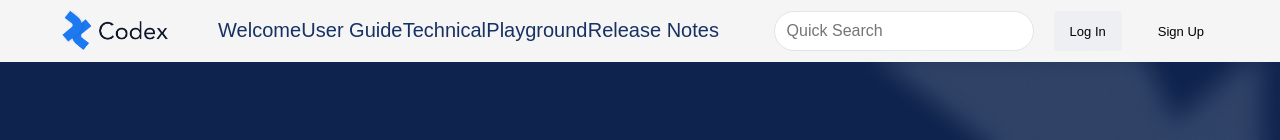
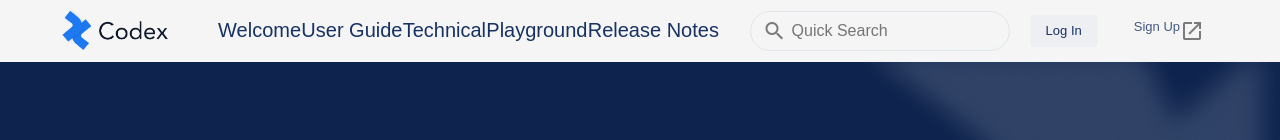
Before and after one commit to timchee/codex, a Next.js app: page / in a window 1280 px wide. Shown: the top 140 px of the page. Built offline with nearby package versions, Linux system fonts and the light colour scheme.

Commit message:
added icons to the navbar

```diff
--- a/package.json
+++ b/package.json
@@ -9,6 +9,9 @@
     "lint": "next lint"
   },
   "dependencies": {
+    "@fortawesome/fontawesome-svg-core": "^6.3.0",
+    "@fortawesome/free-solid-svg-icons": "^6.3.0",
+    "@fortawesome/react-fontawesome": "^0.2.0",
     "@types/node": "18.14.4",
     "@types/react": "18.0.28",
     "@types/react-dom": "18.0.11",
--- a/src/components/Navbar.tsx
+++ b/src/components/Navbar.tsx
@@ -50,11 +50,15 @@ export default function Navbar() {
 
         <div className="navbar__search">
           <div className="search">
+            <i className="material-icons">search</i>
             <input type="text" placeholder="Quick Search" />
           </div>
           <div className="login">
             <button>Log In</button>
-            <button>Sign Up</button>
+            <button>
+              Sign Up
+              <span className="material-symbols-outlined">open_in_new</span>
+            </button>
           </div>
         </div>
       </div>
--- a/src/pages/index.tsx
+++ b/src/pages/index.tsx
@@ -1,3 +1,4 @@
+/* eslint-disable @next/next/google-font-display */
 /* eslint-disable react/no-children-prop */
 import Head from 'next/head'
 import Image from 'next/image'
@@ -20,6 +21,9 @@ export default function Home() {
         <meta name="Codex is a content management system" content="Generated by create next app" />
         <meta name="viewport" content="width=device-width, initial-scale=1" />
         <link rel="icon" href="" />
+        <link rel="stylesheet" href="https://fonts.googleapis.com/icon?family=Material+Icons"></link>
+        <link rel="stylesheet" href="https://fonts.googleapis.com/css2?family=Material+Symbols+Outlined:opsz,wght,FILL,GRAD@48,400,0,0" ></link>
+
       </Head>
       <Navbar />
         <main className={styles.main}>
--- a/src/styles/components/Navbar.css
+++ b/src/styles/components/Navbar.css
@@ -46,6 +46,8 @@
 .login {
   gap: 20px;
   display: flex;
+  align-items: center;
+  justify-content: center;
 }
 
 .navbar__search button {
@@ -57,10 +59,16 @@
   border: none;
   border-radius: 4px;
 }
-.navbar__search button:nth-child(2) {
+.navbar__search .login button:nth-child(2) {
   background-color: var(--body-main-color);
+  display: flex;
+  color: #455A82;
+  font-size: 13px;
+  line-height: 16px;
 }
-.navbar__search input {
+.navbar__search .search {
+  display: flex;
+  align-items: center;
   font-size: 16px;
   padding-left: 12px;
   width: 260px;
@@ -68,3 +76,30 @@
   border-radius: 36px;
   border: 1px solid #e0e5eb;
 }
+.navbar__search .search input{
+  display: flex;
+  align-items: center;
+  font-size: 16px;
+  padding-left: 5px;
+  width: 260px;
+  height: 40px;
+  border-radius: 36px;
+  border: none;
+  background-color: transparent;
+  outline: none;
+}
+.material-icons{
+  color: rgba(0, 0, 0, 0.5);
+}
+.material-symbols-outlined{
+  font-size: 16px;
+  display: flex;
+  align-items: center;
+  flex-direction: row;
+  color: rgba(0, 0, 0, 0.5);
+}
+.login button:nth-child(1){
+  color: var(--ifm-color-primaryfm);
+  font-size: 13px;
+  line-height: 16px;
+}
--- a/src/styles/globals.css
+++ b/src/styles/globals.css
@@ -5,6 +5,7 @@
 
 :root {
   --max-width: 1140px;
+  --ifm-color-primary: #1D58C8;
 
   --body-main-color: #f5f5f5;
   --body-docs-color: #818fab;
```
Also changed, not shown: 1 other file (tests, documents, lock files or other folders).
